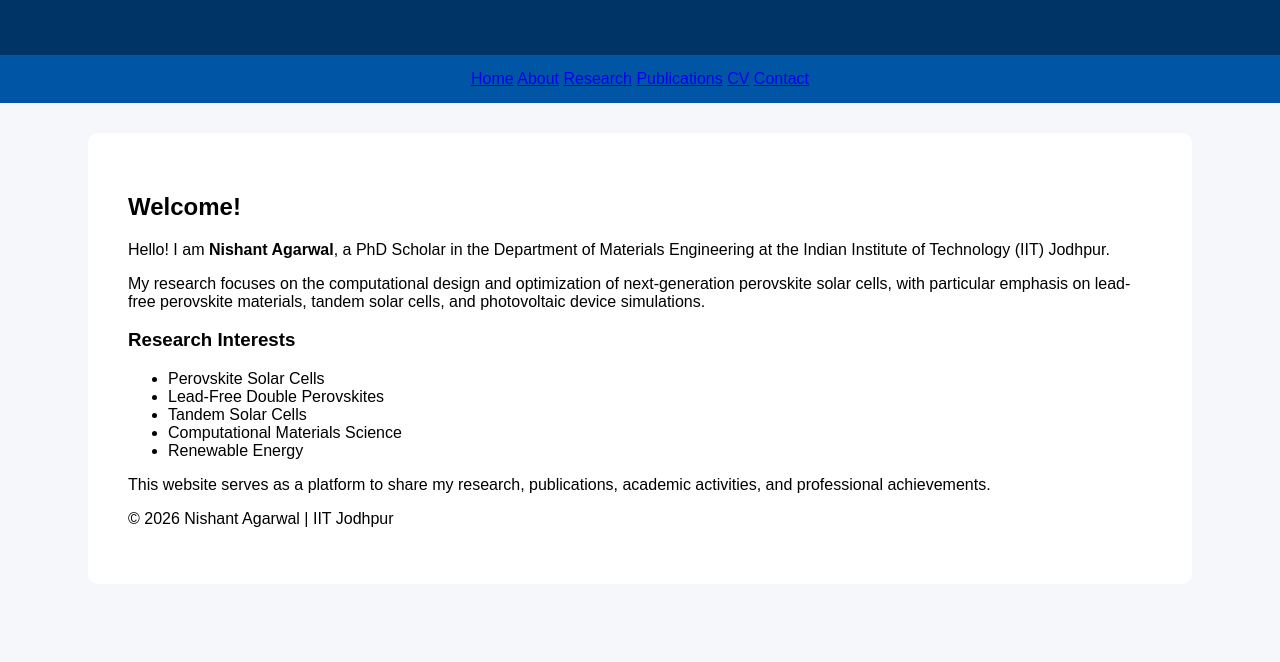
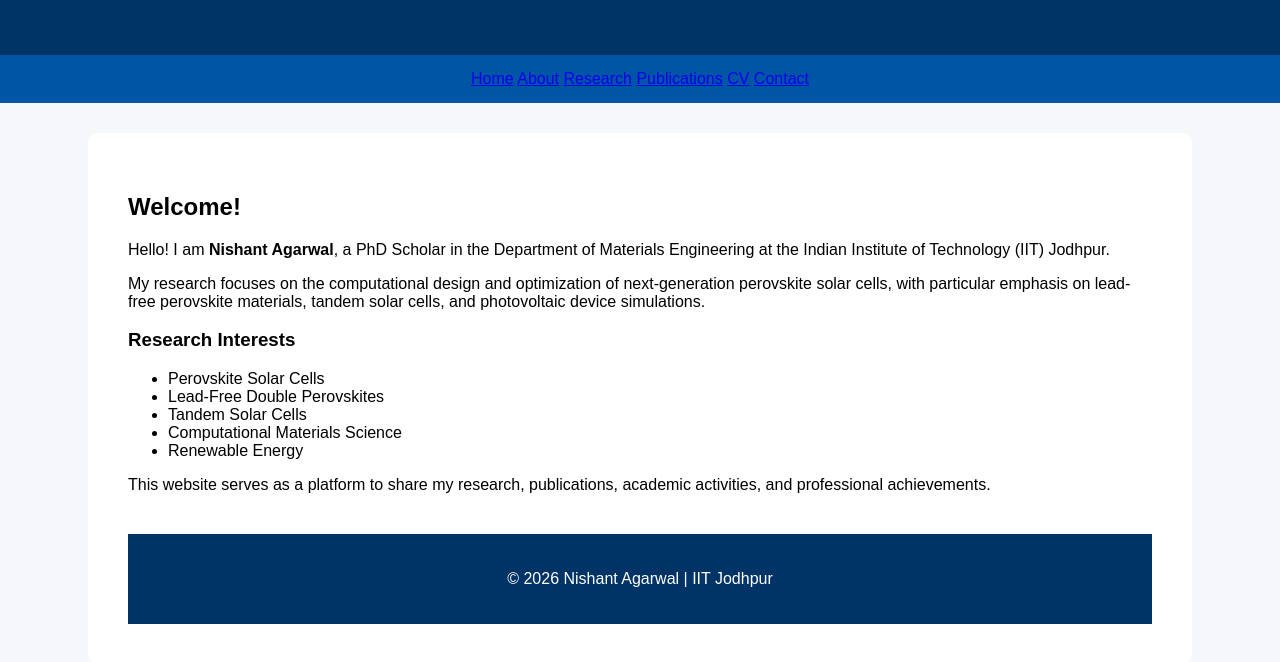
Before and after one commit to nishantagarwaliitjodhpur/nishantagarwaliitjodhpur.github.io, a plain HTML site: page index.html in a window 1280 px wide. Shown: the part 366-1028 px from the top of the page. Before the commit the page ends 950 px from the top, so only its background shows below. Drawn offline with Linux system fonts and the light colour scheme.

Commit message:
Update style.css

```diff
--- a/style.css
+++ b/style.css
@@ -58,3 +58,10 @@ header p{
     font-size:18px;
     color:#d9e8ff;
 }
+footer{
+    background:#003366;
+    color:white;
+    text-align:center;
+    padding:20px;
+    margin-top:40px;
+}
```
